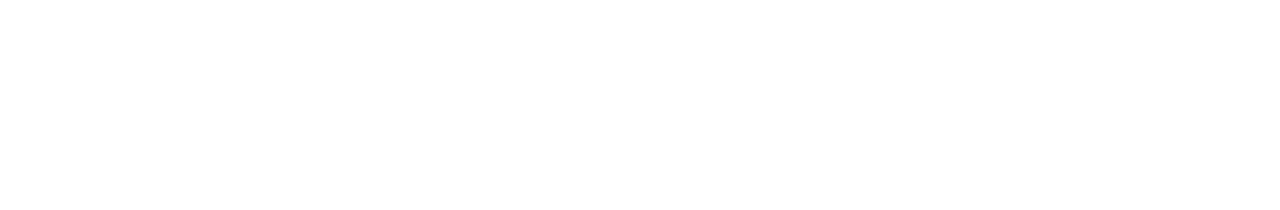
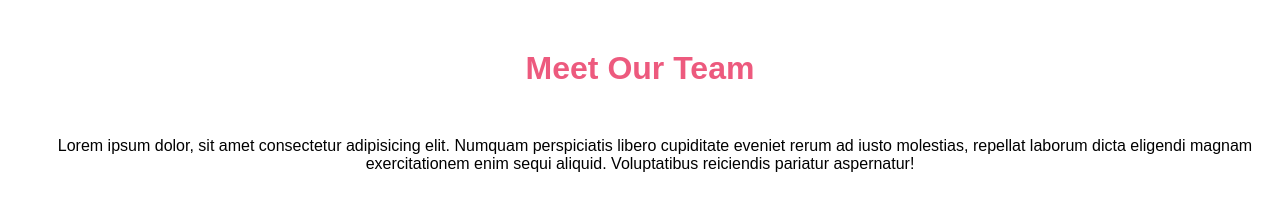
Before and after one commit to marcopisani002/html-css-float-cards, a plain HTML site: page index.html in a window 1280 px wide. Drawn offline with Linux system fonts and the light colour scheme.

Commit message:
add images, header and paragraph

```diff
--- a/index.html
+++ b/index.html
@@ -4,12 +4,42 @@
     <meta charset="UTF-8">
     <meta http-equiv="X-UA-Compatible" content="IE=edge">
     <meta name="viewport" content="width=device-width, initial-scale=1.0">
-    <title>Document</title>
+    <title>TEAM BOOLEAN</title>
     <link rel="stylesheet" href="style.css">
-</head>
+   <link rel="icon" href="Logo.png">
+ </head>
+<body>
+<div class="h1"><h1>Meet Our Team </h1></div>
+<p class="p1">Lorem ipsum dolor, sit amet consectetur adipisicing elit. Numquam perspiciatis libero cupiditate eveniet rerum ad iusto molestias, repellat laborum dicta eligendi magnam exercitationem enim sequi aliquid. Voluptatibus reiciendis pariatur aspernatur!</p>
 
 
-<body>
+
+
+
+
+
+
+
+
+
+
+
+
+
+
+
+
+
+
+
+
+
+
+
+
+
+
+
 
 </body>
 </html>
--- a/style.css
+++ b/style.css
@@ -0,0 +1,18 @@
+*{
+    font-family: Arial, Helvetica, sans-serif;
+
+    box-sizing: border-box;
+    margin: 0;
+    padding: 0;
+}
+.h1{
+   padding-top: 50px;
+    color: #ed5a7e;
+   text-align: center;
+   font-weight: bolder;
+}
+.p1{
+text-align: center;
+text-indent: 30px;
+padding-top: 50px;
+}
```
Also changed, not shown: Logo.png (added), female1.png (added), female2.png (added), female3.png (added), male1.png (added), male2.png (added), male3.png (added), screen.png (added).
